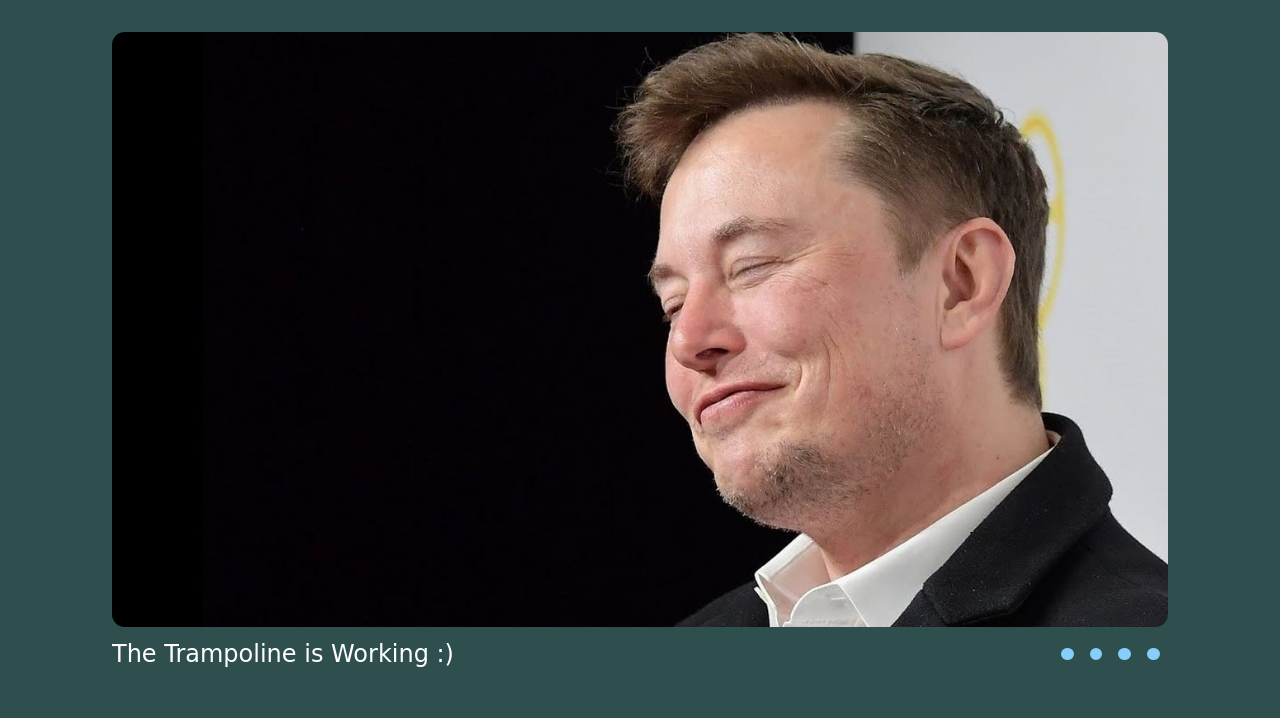
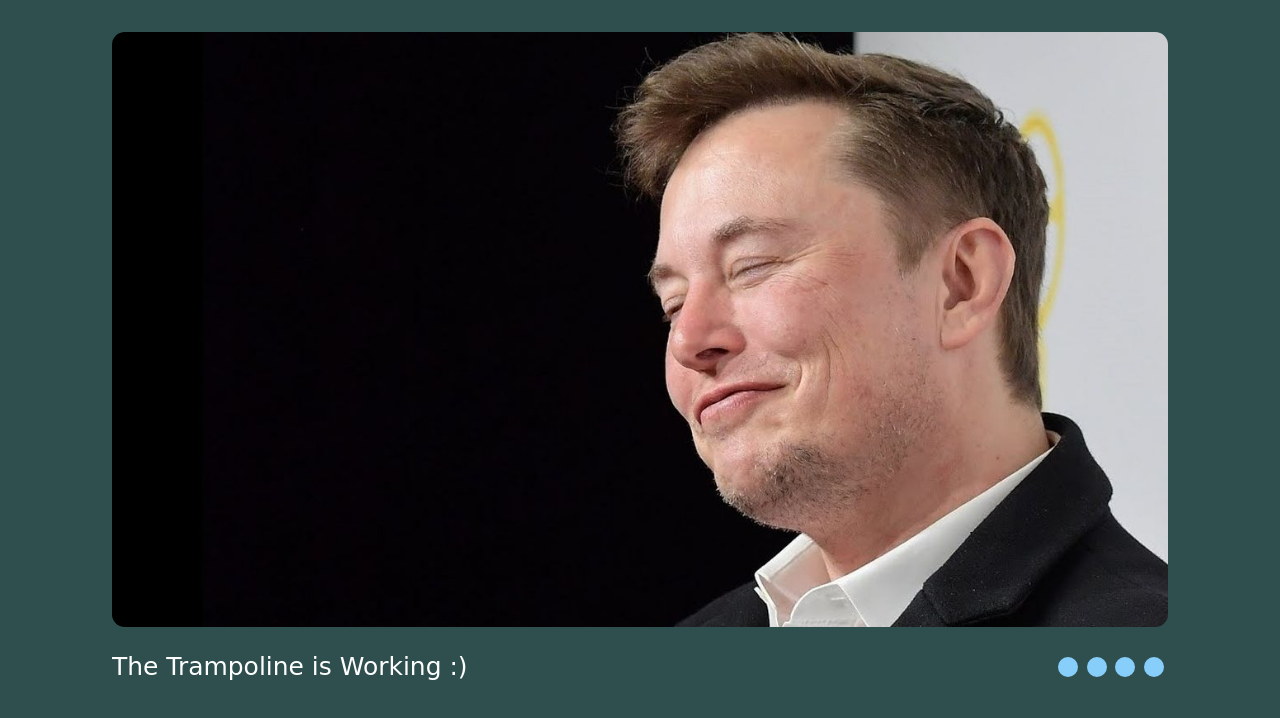
Before and after one commit to Zeexas/cssMemSlider, a plain HTML site: page cssMemSlider/index.html in a window 1280 px wide. Drawn offline with Linux system fonts and the light colour scheme.

Commit message:
feat: add responsive styles (10/17/2021 20:20:17)

```diff
--- a/cssMemSlider/style-meme.css
+++ b/cssMemSlider/style-meme.css
@@ -40,7 +40,7 @@ main {
   grid-area: screen;
   max-width: 80rem;
   max-height: 45rem;
-  margin: 0 auto 1vw;
+  margin: 0 auto 2vw;
   border-radius: 1vw;
   overflow: hidden;
 }
@@ -70,7 +70,7 @@ main {
 
 .bullet-area {
   display: block;
-  padding: .5rem;
+  padding: calc(.1rem + .2vw);
   cursor: pointer;
   transition: .2s;
   /* background-color: lightgoldenrodyellow; */
@@ -78,10 +78,10 @@ main {
 
 .text {
   grid-area: text;
-  width: 35rem;
+  width: calc(20vw + 20rem);
   overflow: hidden;
   font-family: Cursive;
-  font-size: 1.5rem;
+  font-size: calc(.7vw + 1rem);
   color: #fff;
   /* background-color: steelblue; */
 }
@@ -101,8 +101,10 @@ main {
 }
 
 .bullet {
-  width: 1vw;
-  height: 1vw;
+  width: calc(.7vw + .7rem);
+  height: calc(.7vw + .7rem);
+  min-width: 1rem;
+  min-height: 1rem;
   border-radius: 50%;
   border: 2px solid lightskyblue;
   transition: .2s;
```
